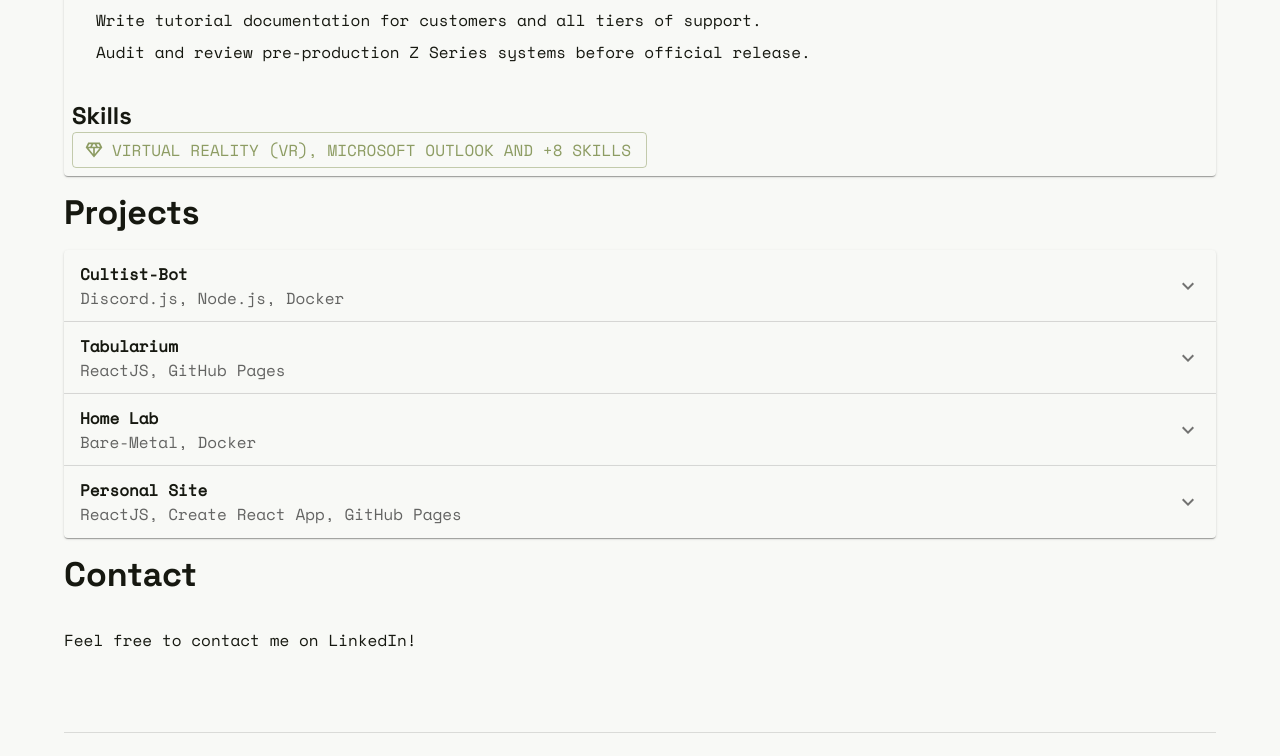
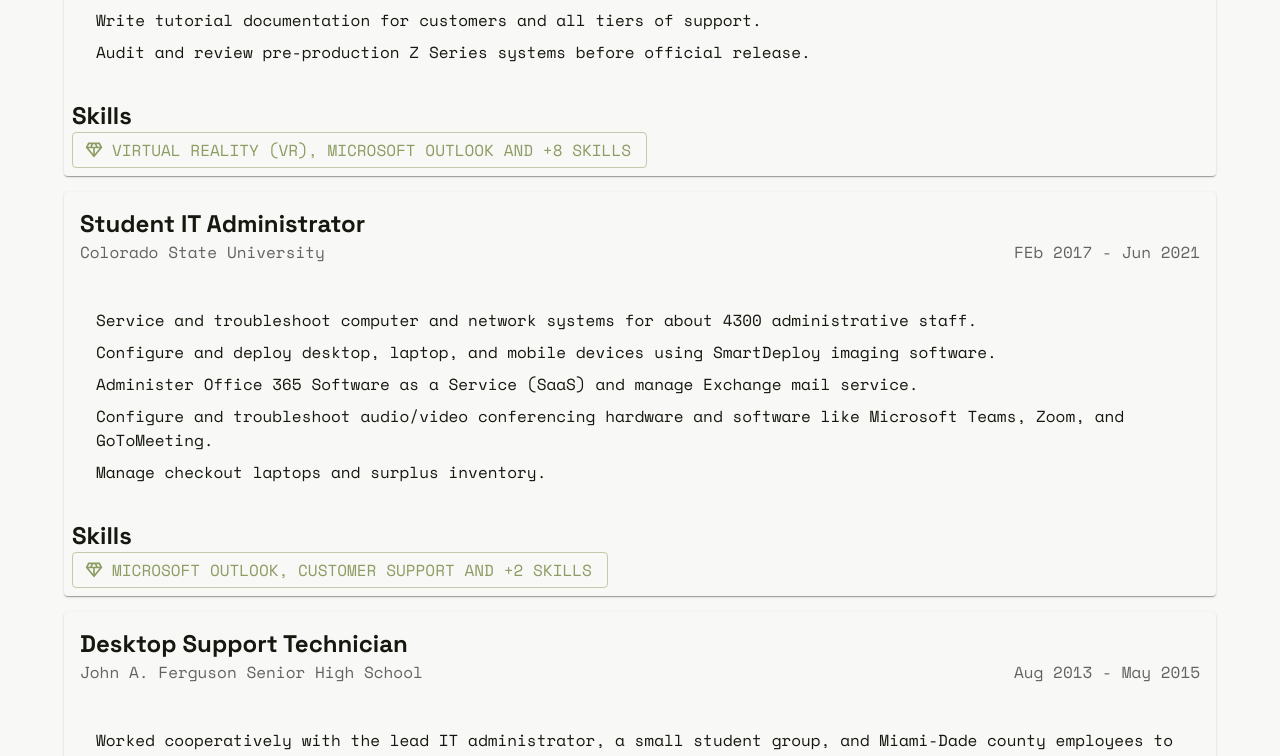
Before and after one commit to rvilarettuma/rvt-personal, a React (Create React App) app: page / in a window 1280 px wide. Shown: the part 2006-2762 px from the top of the page. Built offline with nearby package versions, Linux system fonts and the light colour scheme.

Commit message:
Add rest of positions

```diff
--- a/src/Components/Resume/Text.json
+++ b/src/Components/Resume/Text.json
@@ -80,5 +80,46 @@
             "Red Hat Enterprise Linux",
             "Ubuntu"
         ]
+    },
+    {
+        "title": "Student IT Administrator",
+        "company": "Colorado State University",
+        "dates": "FEb 2017 - Jun 2021",
+        "bullets": [
+            "Service and troubleshoot computer and network systems for about 4300 administrative staff.",
+            "Configure and deploy desktop, laptop, and mobile devices using SmartDeploy imaging software.",
+            "Administer Office 365 Software as a Service (SaaS) and manage Exchange mail service.",
+            "Configure and troubleshoot audio/video conferencing hardware and software like Microsoft Teams, Zoom, and GoToMeeting.",
+            "Manage checkout laptops and surplus inventory."
+        ],
+        "skills": [
+            "Microsoft Outlook",
+            "Customer Support",
+            "Office 365",
+            "Communication"
+        ]
+    },
+    {
+        "title": "Desktop Support Technician",
+        "company": "John A. Ferguson Senior High School",
+        "dates": "Aug 2013 - May 2015",
+        "bullets": [
+            " Worked cooperatively with the lead IT administrator, a small student group, and Miami-Dade county employees to diagnose and troubleshoot technical issues amongst the school’s professors and faculty, modernize computer/network systems, manage inventory, and facilitate the distribution of online state exams for over 4,000 students."
+        ],
+        "skills": [
+            "Communication"
+        ]
+    },
+    {
+        "title": "Software Engineer (Mentee)",
+        "company": "Miami-Dade County",
+        "dates": "Aug 2013 - May 2015",
+        "bullets": [
+            "Participated in an exclusive, two year mentorship program underneath two professional software developers in order to understand typical procedures and responsibilities within an office environment that provides technical support and critical applications for a state county of 2.4 million people.",
+            "Responsibilities included meeting attendance and participation, note taking on standard systems, touring the facility, and small programming assignments. Formally recognized by County Commissioner Juan C. Zapata and County Mayor Carlos A. Gimenez."
+        ],
+        "skills": [
+            "Communication"
+        ]
     }
 ]
```
Also changed, not shown: src/Components/ThemeButton/ThemeButton.js (+0 -25 lines).
